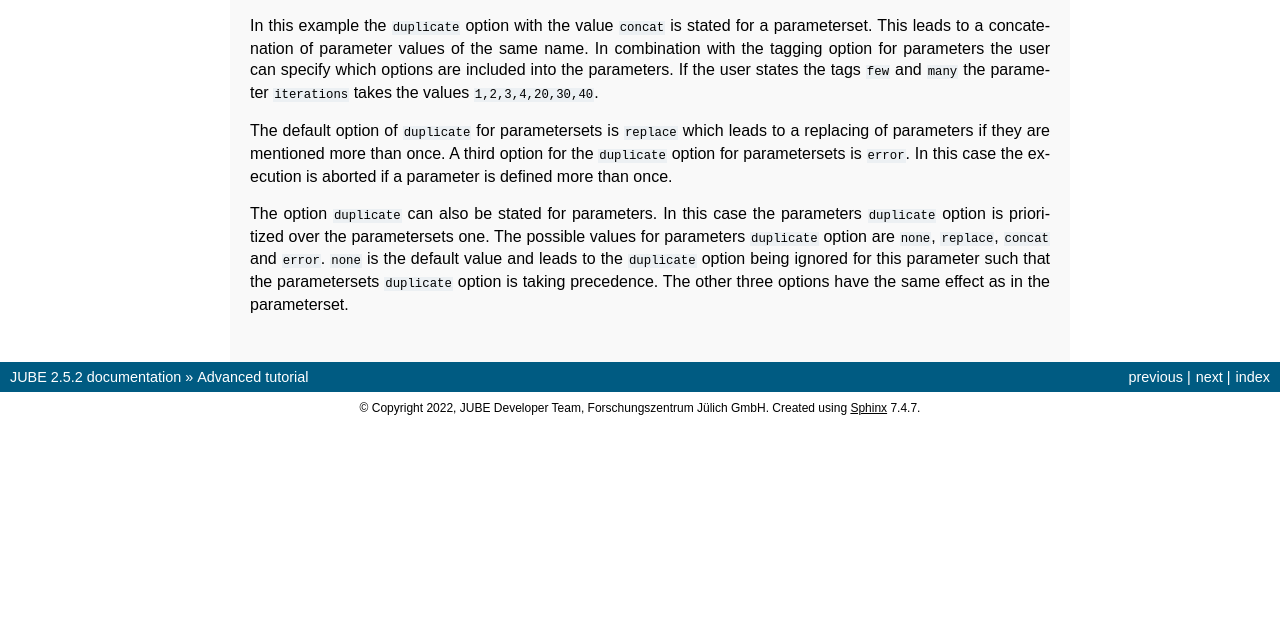
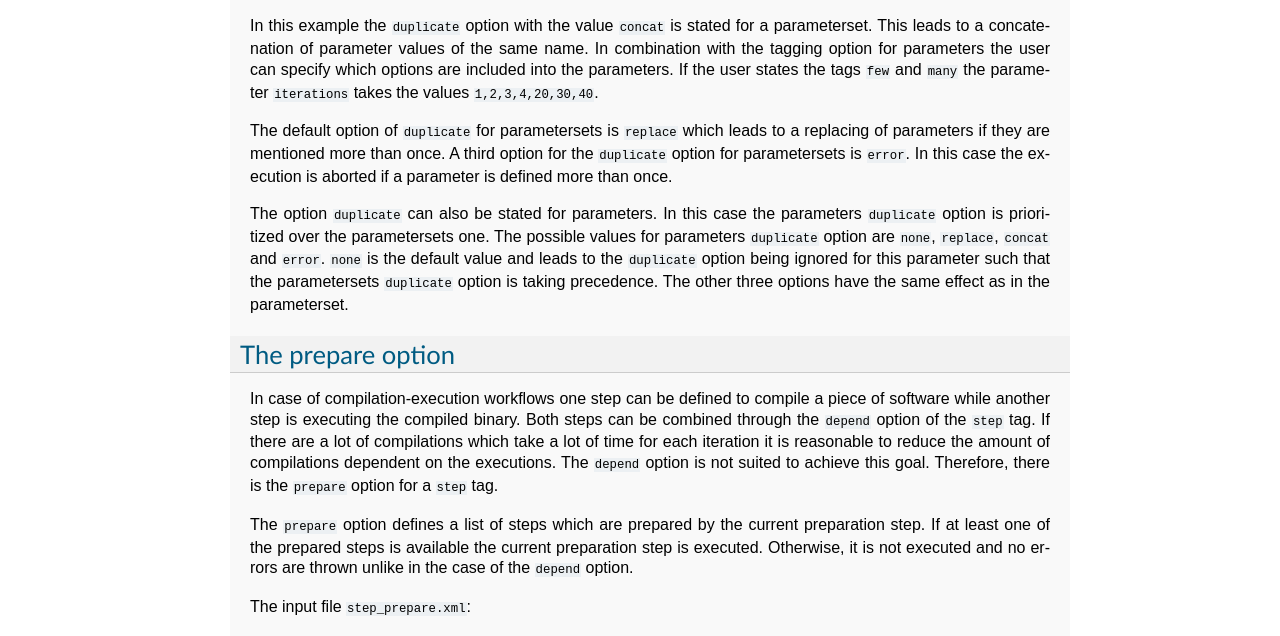
Before and after one commit to FZJ-JSC/JUBE, a Sphinx documentation site: the page built from docs/advanced.rst, in a window 1280 px wide and 1400 px high, scrolled down 17847 px. Shown: the part 257-893 px from the top of the window. Built offline with Sphinx 7.4.7, drawn with Linux system fonts in a browser that asks for light colours; before the commit the page ends 18528 px from its top, so only the background shows below that; some of the changed text lies outside the part shown; grey boxes are pictures that could not be loaded.

Commit message:
Add prepare option for steps to documentation

```diff
--- a/docs/advanced.rst
+++ b/docs/advanced.rst
@@ -915,3 +915,24 @@ In this example the ``duplicate`` option with the value ``concat`` is stated for
 The default option of ``duplicate`` for parametersets is ``replace`` which leads to a replacing of parameters if they are mentioned more than once. A third option for the ``duplicate`` option for parametersets is ``error``. In this case the execution is aborted if a parameter is defined more than once.
 
 The option ``duplicate`` can also be stated for parameters. In this case the parameters ``duplicate`` option is prioritized over the parametersets one. The possible values for parameters ``duplicate`` option are ``none``, ``replace``, ``concat`` and ``error``. ``none`` is the default value and leads to the ``duplicate`` option being ignored for this parameter such that the parametersets ``duplicate`` option is taking precedence. The other three options have the same effect as in the parameterset.
+
+The prepare option
+~~~~~~~~~~~~~~~~~~
+
+In case of compilation-execution workflows one step can be defined to compile a piece of software while another step is executing the compiled binary. Both steps can be combined through the ``depend`` option of the ``step`` tag. If there are a lot of compilations which take a lot of time for each iteration it is reasonable to reduce the amount of compilations dependent on the executions. The ``depend`` option is not suited to achieve this goal. Therefore, there is the ``prepare`` option for a ``step`` tag.
+
+The ``prepare`` option defines a list of steps which are prepared by the current preparation step. If at least one of the prepared steps is available the current preparation step is executed. Otherwise, it is not executed and no errors are thrown unlike in the case of the ``depend`` option.
+
+The input file ``step_prepare.xml``:
+
+.. literalinclude:: ../examples/step_prepare/step_prepare.xml
+   :language: xml
+
+The input file ``step_prepare.yaml``:
+
+.. literalinclude:: ../examples/step_prepare/step_prepare.yaml
+   :language: yaml
+
+In this example, the step ``prepare_step`` is only executed if the tag ``execute`` for the step ``execution_step`` is passed to the ``jube`` execution. Otherwise, the ``prepare_step`` is not executed.
+
+Defining a ``prepare`` relationship between to steps is implicitly leading to a reverse ``depend`` relationship, such that the ``depend`` option is not explicitly needed. Therefore, it is guaranteed that the preparation step is executed before the prepared step.
```
Also changed, not shown: docs/glossar.rst (+6 -2 lines), 2 other files.
